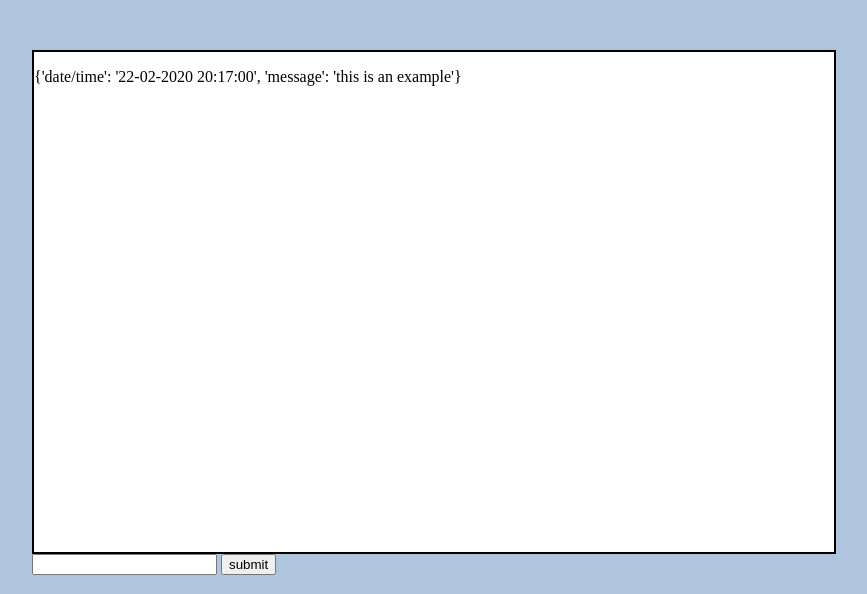
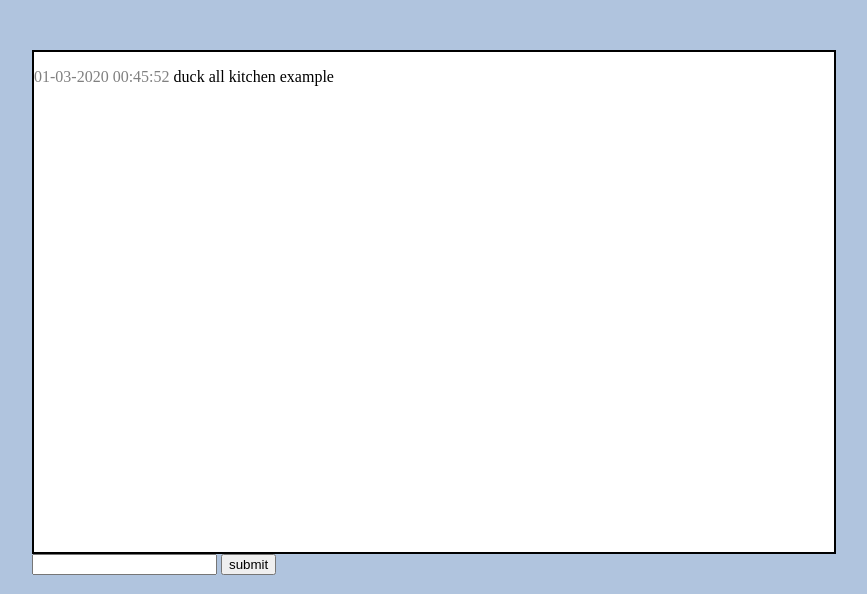
Before and after one commit to Kvye/badwords, a Flask app: page / in a window 1280 px wide. Shown: the top 594 px of the page, without its empty margins (18-885 px from the left). Run offline with Flask 2, Linux system fonts and the light colour scheme; parts of the project's set-up code (start-up, migrations or seed data) failed here and were passed over.

Commit message:
Finished method that replaces bad words based on severity
finished the method that replaces bad words with a suitable good word based on the severity of the bad word and will appropriately display and replace the bad words on the chat screen.

Updated index.html to display only the information that is needed in the chat screen.

```diff
--- a/app.py
+++ b/app.py
@@ -12,11 +12,12 @@ def index():
     if request.method == "POST": # if we get a POST request
         chatfield = request.form["chatfield"] # take what we got from the chatfield form's request
         posttime = datetime.datetime.now().strftime("%d-%m-%Y %H:%M:%S") # get current datetime
-
+        chatbadwords = checkbadword(chatfield) # get bad word info from our message
         with open("data/messages.json") as fr:# open messages.json
             discussiondata = json.load(fr)# and load the json from it
             temp = discussiondata["discussion"]# take just the list
             entry = {"date/time" : str(posttime), "message" : chatfield}# create an entry
+            entry["bad_word_info"] = chatbadwords # add the bad word info to the entry we're going to add
             temp.append(entry)# append the entry to the list
 
         with open("data/messages.json", "w") as fw:
@@ -25,35 +26,49 @@ def index():
         with open("data/messages.json") as fr:
             chatdata = json.load(fr)# assign the newly appended json to something we can return
             chat = chatdata["discussion"]
-
+            replacer(chat)
         return render_template("index.html", chat=chat) # return index.html along with the json file info
 
     with open("data/messages.json") as fr:
             chatdata = json.load(fr)# load up json messages for the chat
             chat = chatdata["discussion"]# take only the chat discussion
+            replaced_chat = replacer(chat)#replacer
+    return render_template("index.html", chat=replaced_chat) # otherwise just GET request for index.html and show chat
 
-    return render_template("index.html", chat=chat) # otherwise just GET request for index.html and show chat
-
-def checkandreplace(message):
+def checkbadword(message):
     """checks the message for bad words and returns replacement, index in the message for the bad word and the severity of it"""
     messagelist = message.split() # put the message into a list of words
+    finalresult = [] # create a list to put all our bad word info
     with open("data/bad_words.json") as fr: # open badwords json file
-        badworddict = json.load(fr) # get the data
+        badworddict = json.load(fr) # open and get a dict of all bad words
+    with open("data/good_words.json") as fr:
+        goodwordlist = json.load(fr) # open and get a list of good words
     for x,y in badworddict.items(): # go through both keys and values to get bad word and severity
         for index, z in enumerate(messagelist): # loop through our messagelist and get the index
             if z == x: # if our message in messagelist is a badword
-                with open("data/good_words.json") as fr:
-                    goodwordlist = json.load(fr) # open and get a list of good words
                 simdict = dict() # make an empty dict to use
                 for a in goodwordlist: # loop through good words and get the index
                     simnumber = normalized_levenshtein.similarity(z, a) # compare the similarity of our bad word and good word
                     simdict.update({a : simnumber}) # append the good words index and the similarity number
                 sorteddict = (sorted(simdict.items(), key=lambda v: v[1], reverse=True)) # sort the dict by the similarity number
                 finalsort = sorteddict[0] # get the most similar good word so we can replace it
-                result = {"replacement": str(finalsort[0]), "original index": index, "severity": y}
+                result = {"replacement": str(finalsort[0]), "original_index": index, "severity": y}
+                finalresult.append(result) # append our result to finalresult
+    return finalresult # return all the bad word info
 
-    return result
+def replacer(chat):
+    """goes through all the messages and replaces bad words"""
+    for discussion in chat: # loop through discussion
+        for badwordinfo in discussion["bad_word_info"]: # loop through the bad word info in each message
+            index = badwordinfo["original_index"] # take the bad word index for the message
+            replacement = badwordinfo["replacement"] # take the bad word replacement for the message
+            severity = badwordinfo["severity"] # take the bad word severity for the message
+            if severity > 0: # if the severity of the message is greater than 0 (1 or 2)
+                messagecopy = discussion["message"].split() # copy the message and turn it into a list
+                messagecopy[index] = replacement # use the bad word index we got to access the bad word and replace it
+                newmessage = " ".join(messagecopy) # turn the list back into a string
+                discussion["message"] = newmessage # turn the actual message into our copy with the replaced words
+    return chat
 
 if __name__ == "__main__":
-    #app.run()
-    print(checkandreplace("hey fuck bitch")) # just testing if the function works
+    app.run()
--- a/data/messages.json
+++ b/data/messages.json
@@ -1,8 +1,20 @@
 {
     "discussion": [
         {
-            "date/time": "22-02-2020 20:17:00",
-            "message": "this is an example"
+            "date/time": "01-03-2020 00:45:52",
+            "message": "fuck all bitches example",
+            "bad_word_info": [
+                {
+                    "replacement": "kitchen",
+                    "original_index": 2,
+                    "severity": 1
+                },
+                {
+                    "replacement": "duck",
+                    "original_index": 0,
+                    "severity": 2
+                }
+            ]
         }
     ]
 }
--- a/templates/index.html
+++ b/templates/index.html
@@ -9,7 +9,10 @@
 <body>
     <div class="messagebody">
     {% for x in chat %}
-    <p>{{x}}</p>
+    <p>
+        <span style = "color:grey">{{x["date/time"]}}</span>
+        <span>{{x["message"]}}</span>
+    </p>
     {% endfor %}
     </div>
 
```
